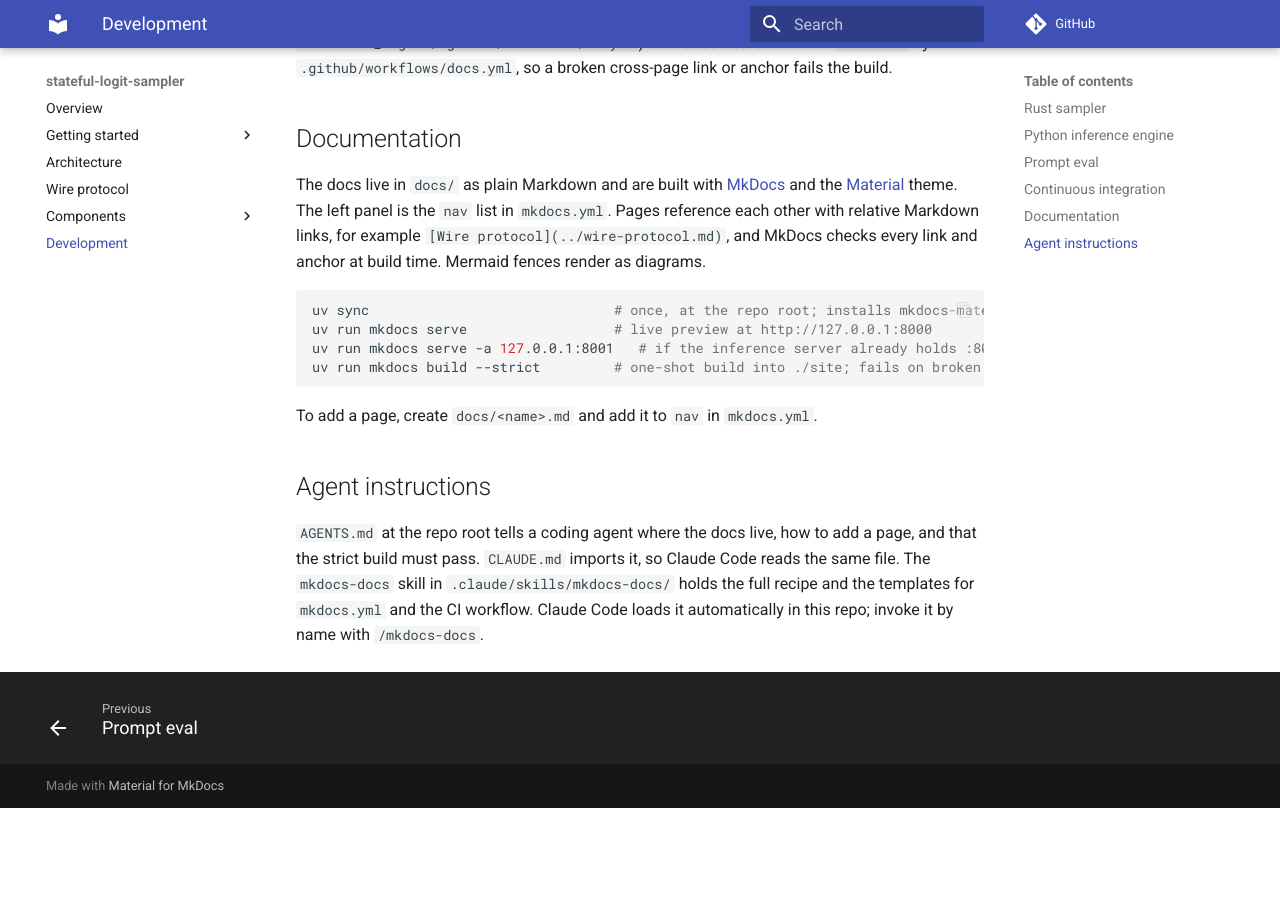
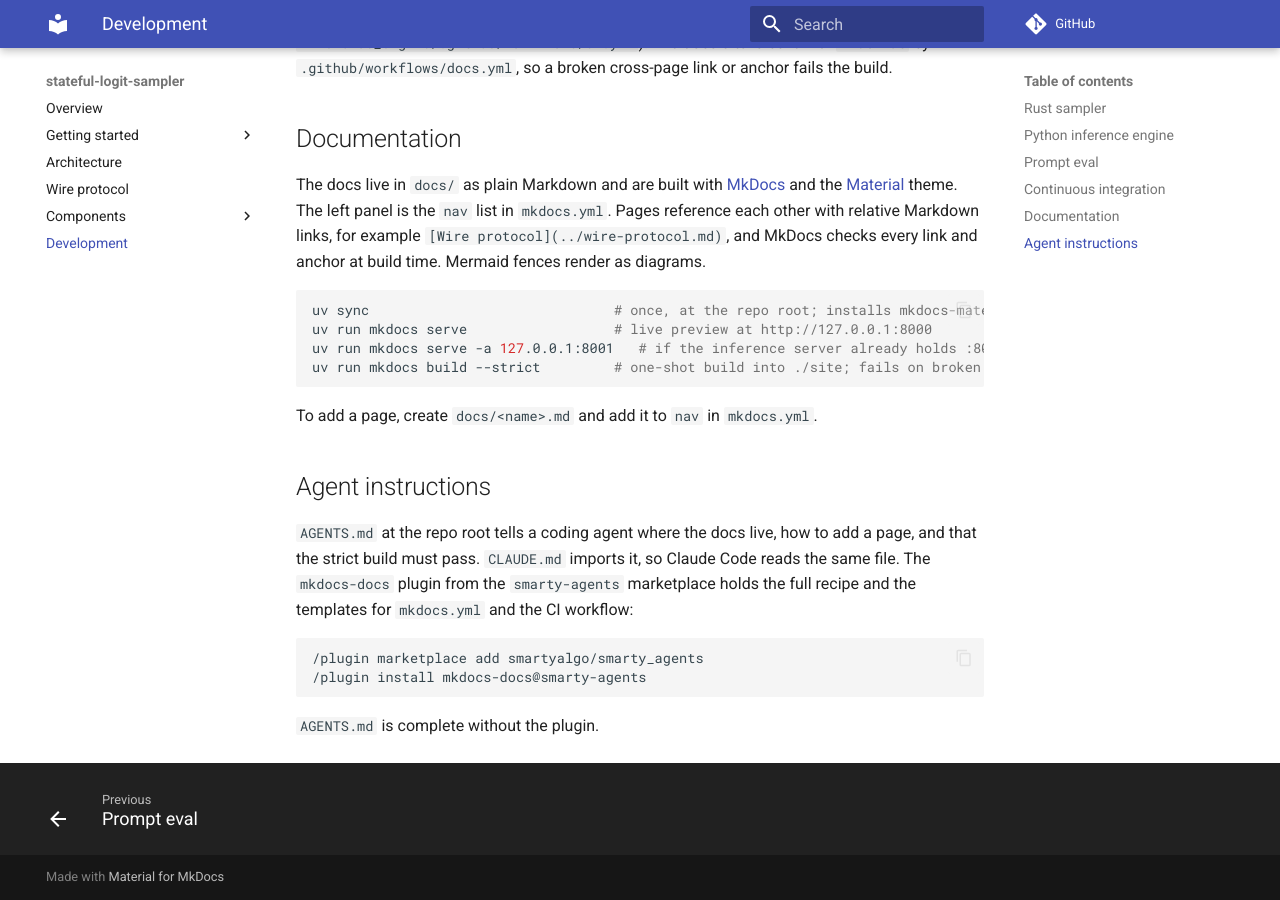
Before and after one commit to smartyalgo/logit-sampler, an MkDocs documentation site: the page built from docs/development.md, in a window 1280 px wide and 900 px high, scrolled down 863 px. Built offline with MkDocs 1.6.1 and Material for MkDocs 9.7.7, drawn with Linux system fonts in a browser that asks for light colours; comment, search, counter and statistics services are not loaded; before the commit the page ends 1671 px from its top, so only the background shows below that.

Commit message:
Drop the project copy of the mkdocs-docs skill; point at the plugin
The skill now lives in smartyalgo/smarty_agents as the mkdocs-docs plugin,
so this repo no longer carries a copy that could drift. AGENTS.md and
docs/development.md name the plugin and its install command. AGENTS.md
is complete without it.

Co-Authored-By: Claude Fable 5.1 <noreply@anthropic.com>
Claude-Session: https://claude.ai/code/session_01ACRosHwzkdjNvcQxtA9fNG

````diff
--- a/docs/development.md
+++ b/docs/development.md
@@ -58,7 +58,13 @@ To add a page, create `docs/<name>.md` and add it to `nav` in `mkdocs.yml`.
 
 `AGENTS.md` at the repo root tells a coding agent where the docs live, how to
 add a page, and that the strict build must pass. `CLAUDE.md` imports it, so
-Claude Code reads the same file. The `mkdocs-docs` skill in
-`.claude/skills/mkdocs-docs/` holds the full recipe and the templates for
-`mkdocs.yml` and the CI workflow. Claude Code loads it automatically in this
-repo; invoke it by name with `/mkdocs-docs`.
+Claude Code reads the same file. The `mkdocs-docs` plugin from the
+`smarty-agents` marketplace holds the full recipe and the templates for
+`mkdocs.yml` and the CI workflow:
+
+```
+/plugin marketplace add smartyalgo/smarty_agents
+/plugin install mkdocs-docs@smarty-agents
+```
+
+`AGENTS.md` is complete without the plugin.
````
Also changed, not shown: .claude/skills/mkdocs-docs/SKILL.md (deleted, +0 -69 lines), AGENTS.md (+3 -2 lines), 2 other files.
